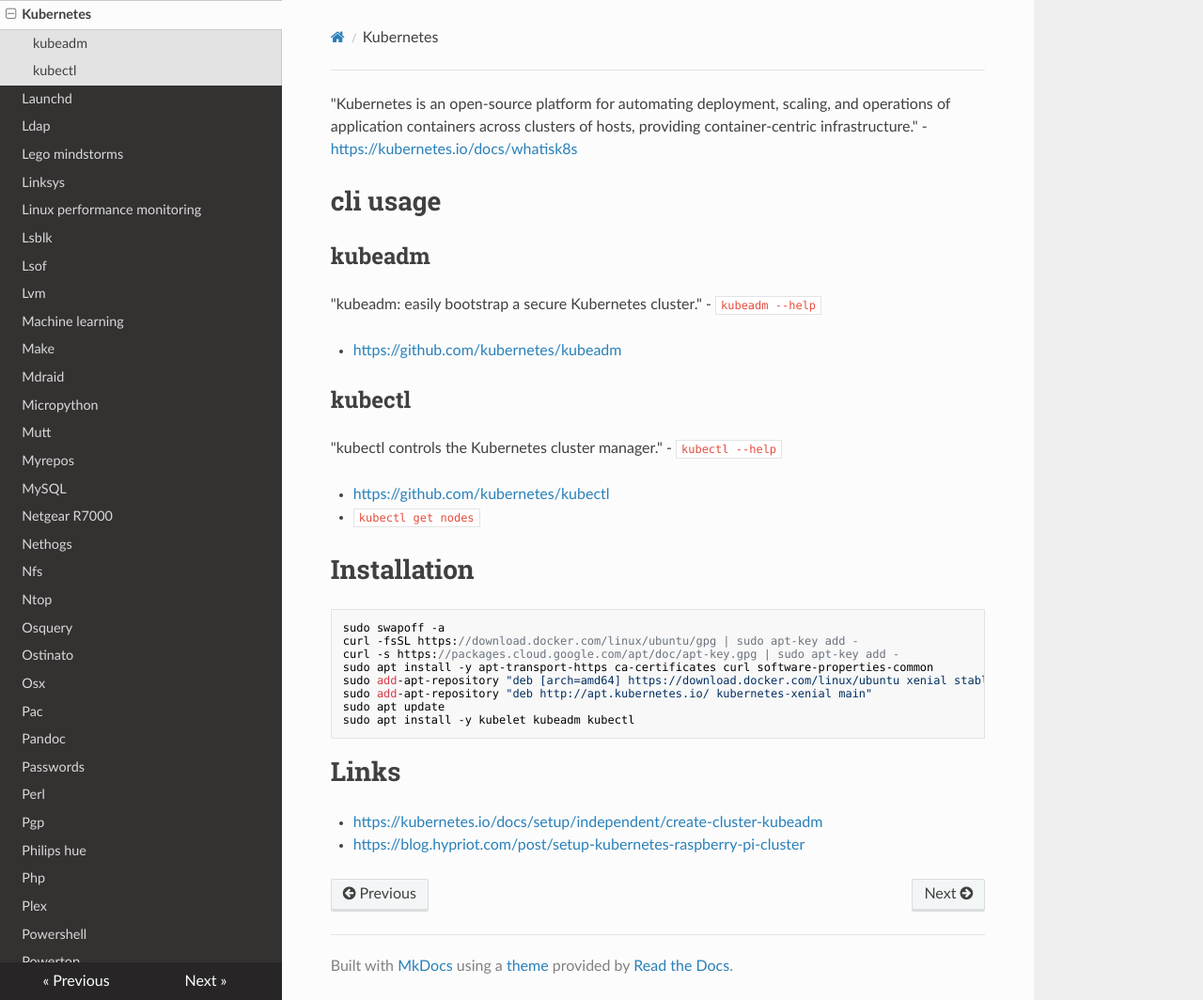
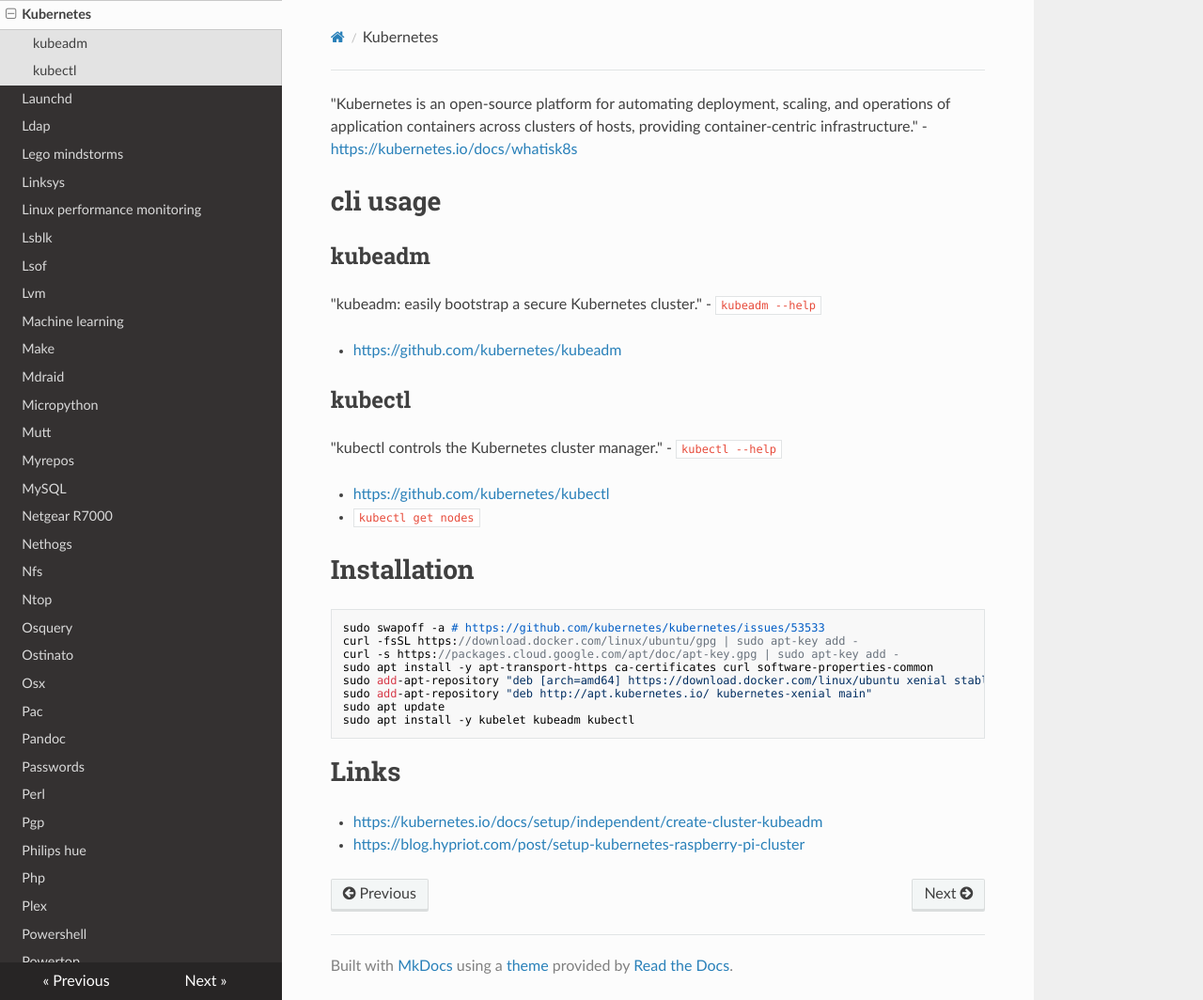
Before and after one commit to lando-cal/tech-notes, an MkDocs documentation site: the page built from docs/kubernetes.md, in a window 1280 px wide and 1064 px high. Shown: the whole window at 94% size. Built offline with MkDocs 1.6.1, drawn with Linux system fonts in a browser that asks for light colours; nearby versions of some CDN libraries; part of the change alters nothing that is shown.

Commit message:
Add link

````diff
--- a/docs/kubernetes.md
+++ b/docs/kubernetes.md
@@ -19,7 +19,7 @@
 # Installation
 
 ```
-sudo swapoff -a
+sudo swapoff -a # https://github.com/kubernetes/kubernetes/issues/53533
 curl -fsSL https://download.docker.com/linux/ubuntu/gpg | sudo apt-key add -
 curl -s https://packages.cloud.google.com/apt/doc/apt-key.gpg | sudo apt-key add -
 sudo apt install -y apt-transport-https ca-certificates curl software-properties-common
````
